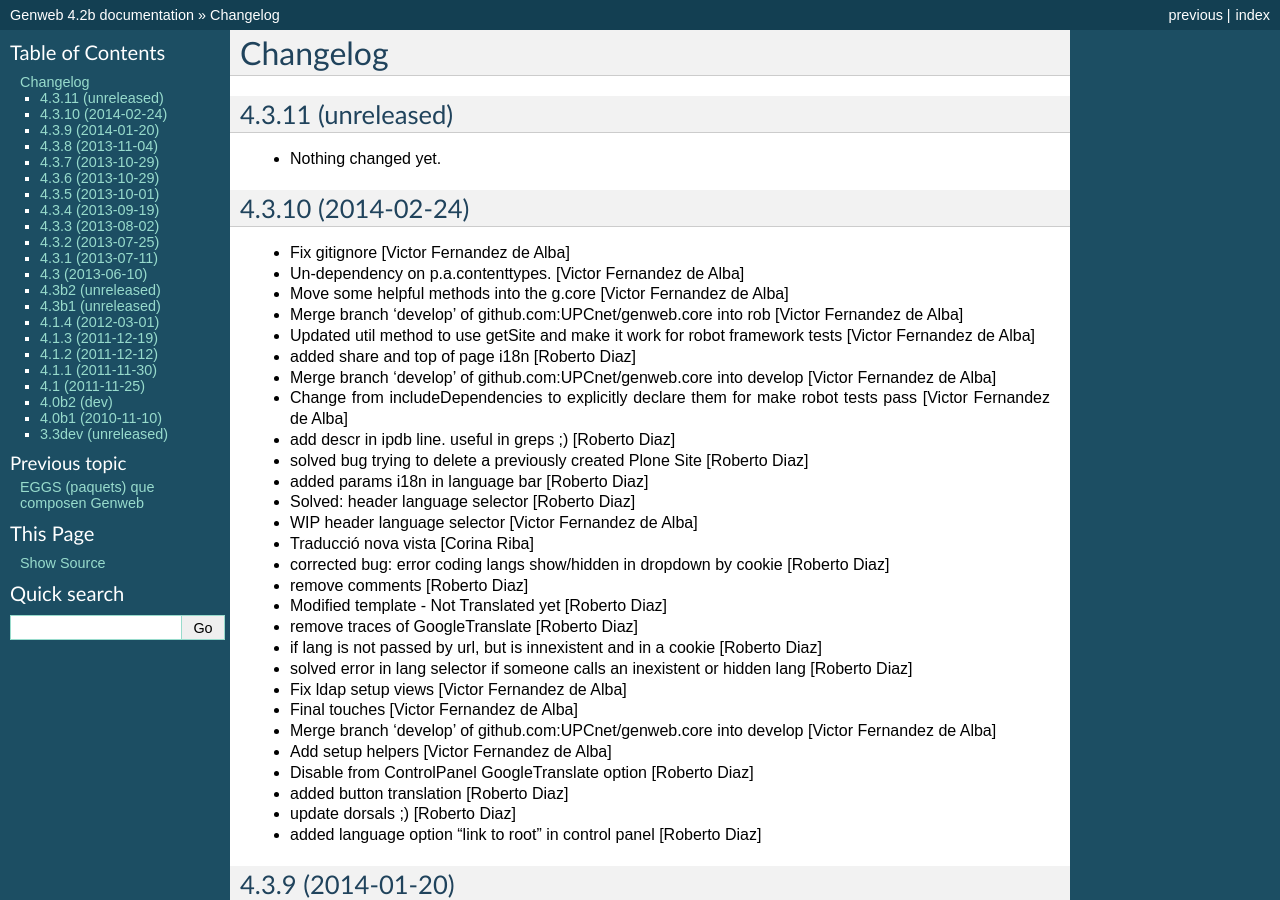
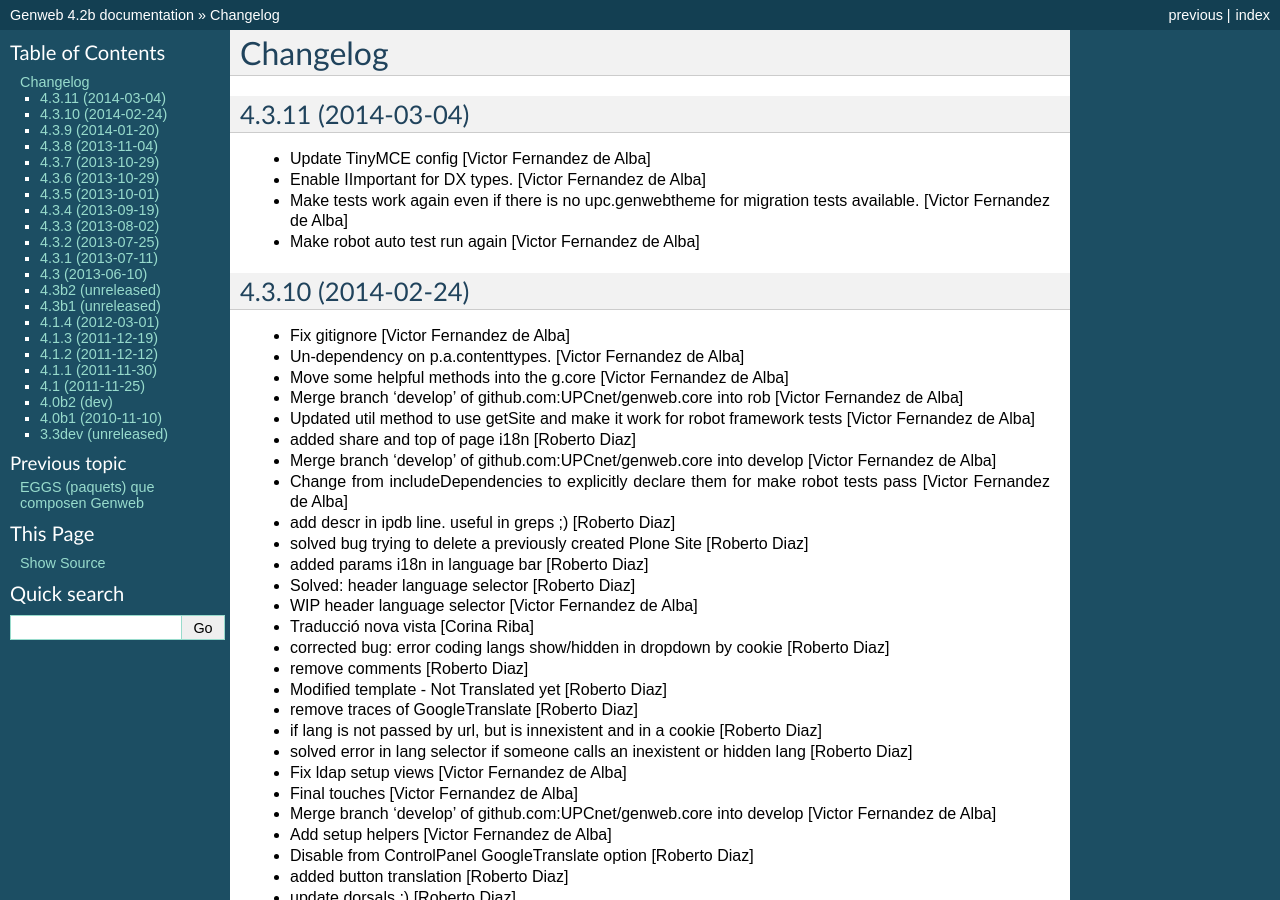
Before and after one commit to UPCnet/genweb.core, a Sphinx documentation site: the page built from docs/HISTORY.rst, in a window 1280 px wide and 900 px high. Built offline with Sphinx 7.4.7, drawn with Linux system fonts in a browser that asks for light colours.

Commit message:
Preparing release 4.3.11

```diff
--- a/docs/HISTORY.rst
+++ b/docs/HISTORY.rst
@@ -1,11 +1,13 @@
 Changelog
 =========
 
-4.3.11 (unreleased)
+4.3.11 (2014-03-04)
 -------------------
 
-- Nothing changed yet.
-
+* Update TinyMCE config [Victor Fernandez de Alba]
+* Enable IImportant for DX types. [Victor Fernandez de Alba]
+* Make tests work again even if there is no upc.genwebtheme for migration tests available. [Victor Fernandez de Alba]
+* Make robot auto test run again [Victor Fernandez de Alba]
 
 4.3.10 (2014-02-24)
 -------------------
--- a/setup.py
+++ b/setup.py
@@ -1,7 +1,7 @@
 from setuptools import setup, find_packages
 import os
 
-version = '4.3.11.dev0'
+version = '4.3.11'
 
 README = open("README.rst").read()
 HISTORY = open(os.path.join("docs", "HISTORY.rst")).read()
```
